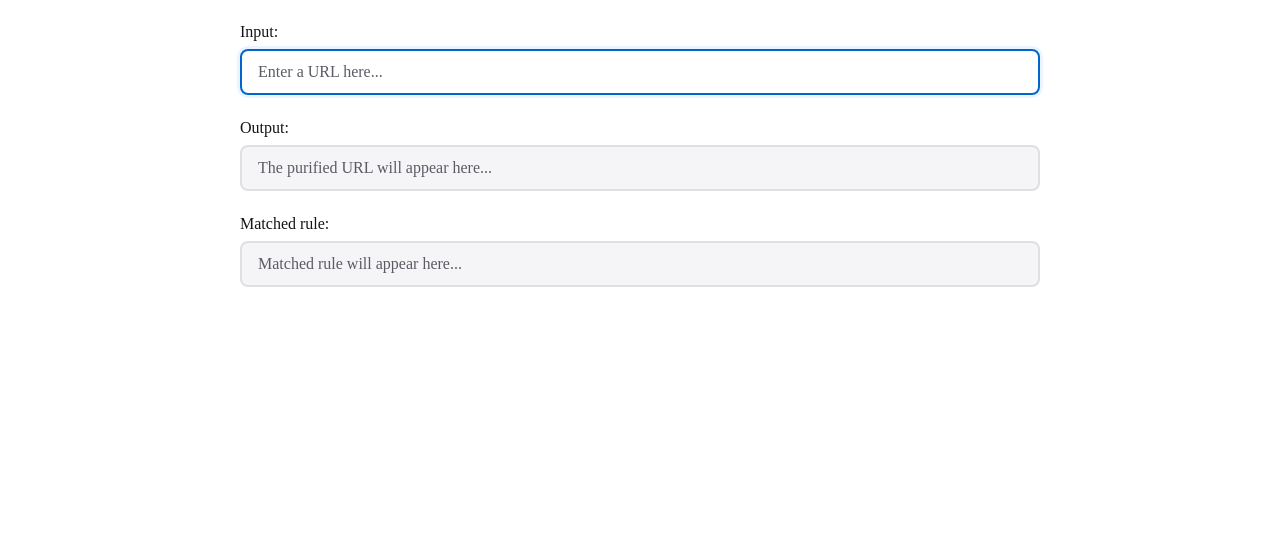
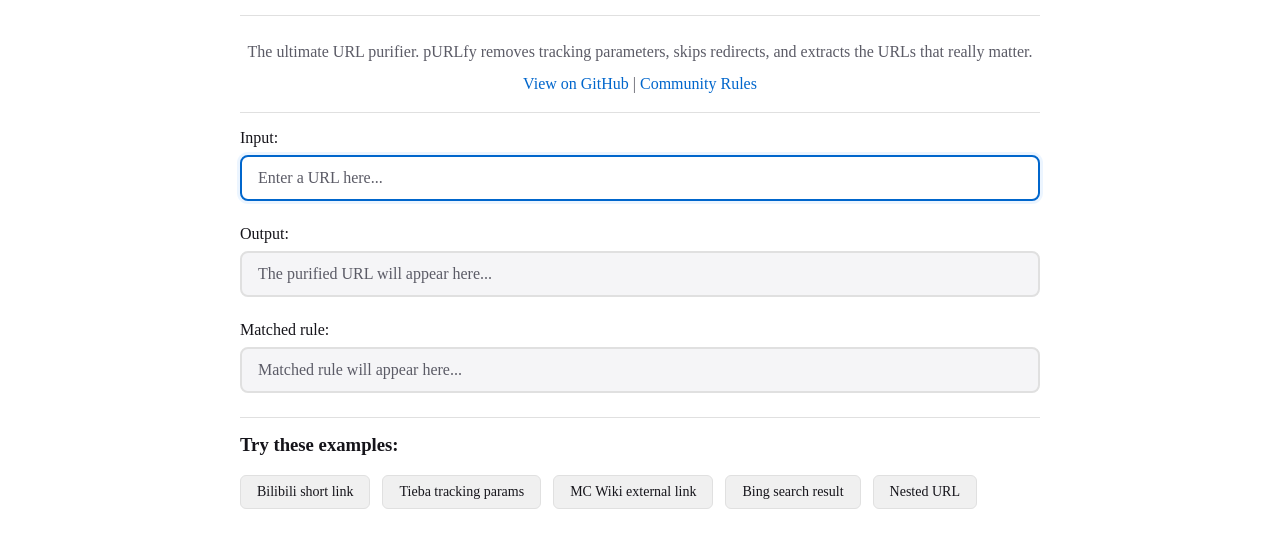
Before and after one commit to PRO-2684/pURLfy, a website: page web/index.html in a window 1280 px wide. Shown: the part 67-614 px from the top of the page. Drawn offline with Linux system fonts and the light colour scheme.

Commit message:
doc: Examples & description in demo page

```diff
--- a/src/worker.js
+++ b/src/worker.js
@@ -45,7 +45,7 @@ export default {
             case "/": // Redirect to index.html
                 return Response.redirect(url.origin + "/index.html", 302);
             default:
-                return env.ASSETS.fetch(request);
+                return new Response("Not Found", { status: 404 });
         }
     }
 }
--- a/web/index.html
+++ b/web/index.html
@@ -18,6 +18,13 @@
                 </svg>
             </a>
         </header>
+
+        <section class="description">
+            <p>The ultimate URL purifier. pURLfy removes tracking parameters, skips redirects, and extracts the URLs that really matter.</p>
+            <p><a href="https://github.com/PRO-2684/pURLfy" target="_blank">View on GitHub</a> | <a href="https://github.com/PRO-2684/pURLfy-rules" target="_blank">Community Rules</a></p>
+        </section>
+
+        <section class="purifier">
             <label>
                 Input:
                 <input type="text" id="input" placeholder="Enter a URL here..." autofocus>
@@ -30,5 +37,17 @@
                 Matched rule:
                 <input type="text" id="match" placeholder="Matched rule will appear here..." readonly>
             </label>
+        </section>
+
+        <section class="examples">
+            <h3>Try these examples:</h3>
+            <div class="example-buttons">
+                <button class="example-btn" data-url="https://b23.tv/wacD0IH">Bilibili short link</button>
+                <button class="example-btn" data-url="https://tieba.baidu.com/p/7989575070?share=none&fr=none&see_lz=none&share_from=none&sfc=none&client_type=none&client_version=none&st=none&is_video=none&unique=none">Tieba tracking params</button>
+                <button class="example-btn" data-url="https://link.mcmod.cn/target/aHR0cHM6Ly9naXRodWIuY29tL3dheTJtdWNobm9pc2UvQmV0dGVyQWR2YW5jZW1lbnRz">MC Wiki external link</button>
+                <button class="example-btn" data-url="https://www.bing.com/ck/a?!&&p=de70ef254652193fJmltdHM9MTcxMjYyMDgwMCZpZ3VpZD0wMzhlNjdlMy1mN2I2LTZmMDktMGE3YS03M2JlZjZhMzZlOGMmaW5zaWQ9NTA2Nw&ptn=3&ver=2&hsh=3&fclid=038e67e3-f7b6-6f09-0a7a-73bef6a36e8c&psq=anti&u=a1aHR0cHM6Ly9nby5taWNyb3NvZnQuY29tL2Z3bGluay8_bGlua2lkPTg2ODkyMg&ntb=1">Bing search result</button>
+                <button class="example-btn" data-url="https://www.minecraftforum.net/linkout?remoteUrl=https%3A%2F%2Fwww.urlshare.cn%2Fumirror_url_check%3Furl%3Dhttps%253A%252F%252Fc.pc.qq.com%252Fmiddlem.html%253Fpfurl%253Dhttps%25253A%25252F%25252Fgithub.com%25252Fjiashuaizhang%25252Frpc-encrypt%25253Futm_source%25253Dtest">Nested URL</button>
+            </div>
+        </section>
     </body>
 </html>
--- a/web/main.css
+++ b/web/main.css
@@ -6,6 +6,8 @@
     --border: #E0E0E0;
     --readonly-background: #F5F5F7;
     --focus-color: #0066CC;
+    --button-background: #F0F0F0;
+    --button-hover: #E0E0E0;
 }
 
 /* Dark mode */
@@ -17,6 +19,8 @@
         --border: #3A3A3A;
         --readonly-background: #1E1E1E;
         --focus-color: #4A9EFF;
+        --button-background: #2A2A2A;
+        --button-hover: #3A3A3A;
     }
 
     html {
@@ -28,12 +32,32 @@ body {
     background-color: var(--background);
     color: var(--text);
     max-width: 800px;
-    margin: 0 auto;
+    margin: 1em auto;
 }
 
 header {
     text-align: center;
-    margin-bottom: 2rem;
+    margin-bottom: 1.5rem;
+}
+
+.description {
+    text-align: center;
+}
+
+.description p {
+    margin: 0.5rem 0;
+    color: var(--text-dim);
+    line-height: 1.5;
+}
+
+.description a {
+    color: var(--focus-color);
+    text-decoration: none;
+    font-weight: 500;
+}
+
+.description a:hover {
+    text-decoration: underline;
 }
 
 label {
@@ -72,6 +96,54 @@ input[readonly] {
     cursor: default;
 }
 
+section {
+    margin: 1rem 0;
+    padding-top: 1rem;
+    border-top: 1px solid var(--border);
+}
+
+h3 {
+    margin-top: 0;
+}
+
+.example-buttons {
+    display: flex;
+    flex-wrap: wrap;
+    gap: 0.75rem;
+}
+
+.example-btn {
+    padding: 8px 16px;
+    background-color: var(--button-background);
+    color: var(--text);
+    border: 1px solid var(--border);
+    border-radius: 6px;
+    cursor: pointer;
+    font-size: 14px;
+    font-family: inherit;
+    transition: background-color 0.2s ease-in-out, border-color 0.2s ease-in-out;
+}
+
+.example-btn:hover {
+    background-color: var(--button-hover);
+    border-color: var(--focus-color);
+}
+
+.example-btn:active {
+    transform: translateY(1px);
+}
+
+@media (max-width: 600px) {
+    .example-buttons {
+        flex-direction: column;
+    }
+
+    .example-btn {
+        width: 100%;
+        text-align: left;
+    }
+}
+
 .github-corner {
     opacity: 0.4;
     transition: opacity 0.2s ease-in-out;
--- a/web/main.js
+++ b/web/main.js
@@ -21,4 +21,13 @@ document.addEventListener("DOMContentLoaded", () => {
         const url = input.value;
         purlfy(url);
     });
+
+    // Handle example button clicks
+    document.querySelectorAll(".example-btn").forEach(button => {
+        button.addEventListener("click", () => {
+            const url = button.getAttribute("data-url");
+            input.value = url;
+            input.dispatchEvent(new Event("change"));
+        });
+    });
 });
```
Also changed, not shown: README.md. Lines whose indentation alone changed are shown as unchanged.
